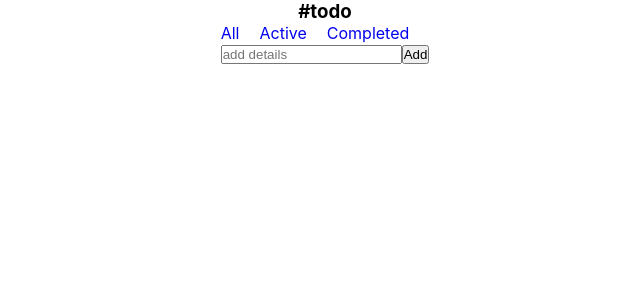
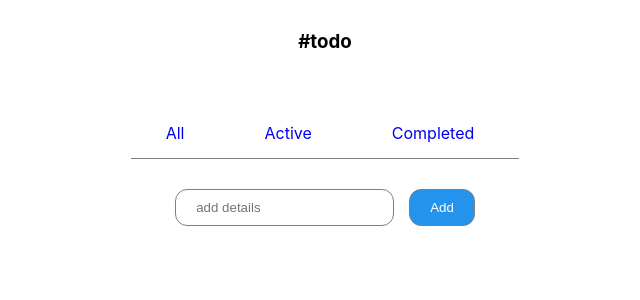
Before and after one commit to venky-cs/todo-app, a React (Create React App) app: page / in a window 1280 px wide. Shown: the top 300 px of the page, without its empty margins (315-955 px from the left). Built offline with nearby package versions, Linux system fonts and the light colour scheme.

Commit message:
'create-layout'

```diff
--- a/src/App.css
+++ b/src/App.css
@@ -7,13 +7,36 @@
   display:grid;
   place-items: center;
 }
+.main h3{
+  margin: 30px 0px 50px 0px;
+}
 nav ul{
   display:flex;
   list-style-type:none;
+  border-bottom: 1px solid grey;
 }
 nav ul li{
-  padding-right: 20px;
+  padding:20px 30px 15px 20px;
 }
 nav ul li a{
   text-decoration:none;
+  padding: 15px;
 }
+nav ul li a:hover{
+  border-bottom: 2px solid blue;
+}
+.input{
+  margin-top: 30px;
+}
+.input input,.input button{
+  border-radius: 12px;
+  padding:10px 20px;
+  border: 1px solid grey;
+  outline: none;
+}
+.input button{
+  margin-left: 15px;
+  background:rgba(26, 142, 236, 0.952);
+  color: white;
+  cursor: pointer;
+}
```
